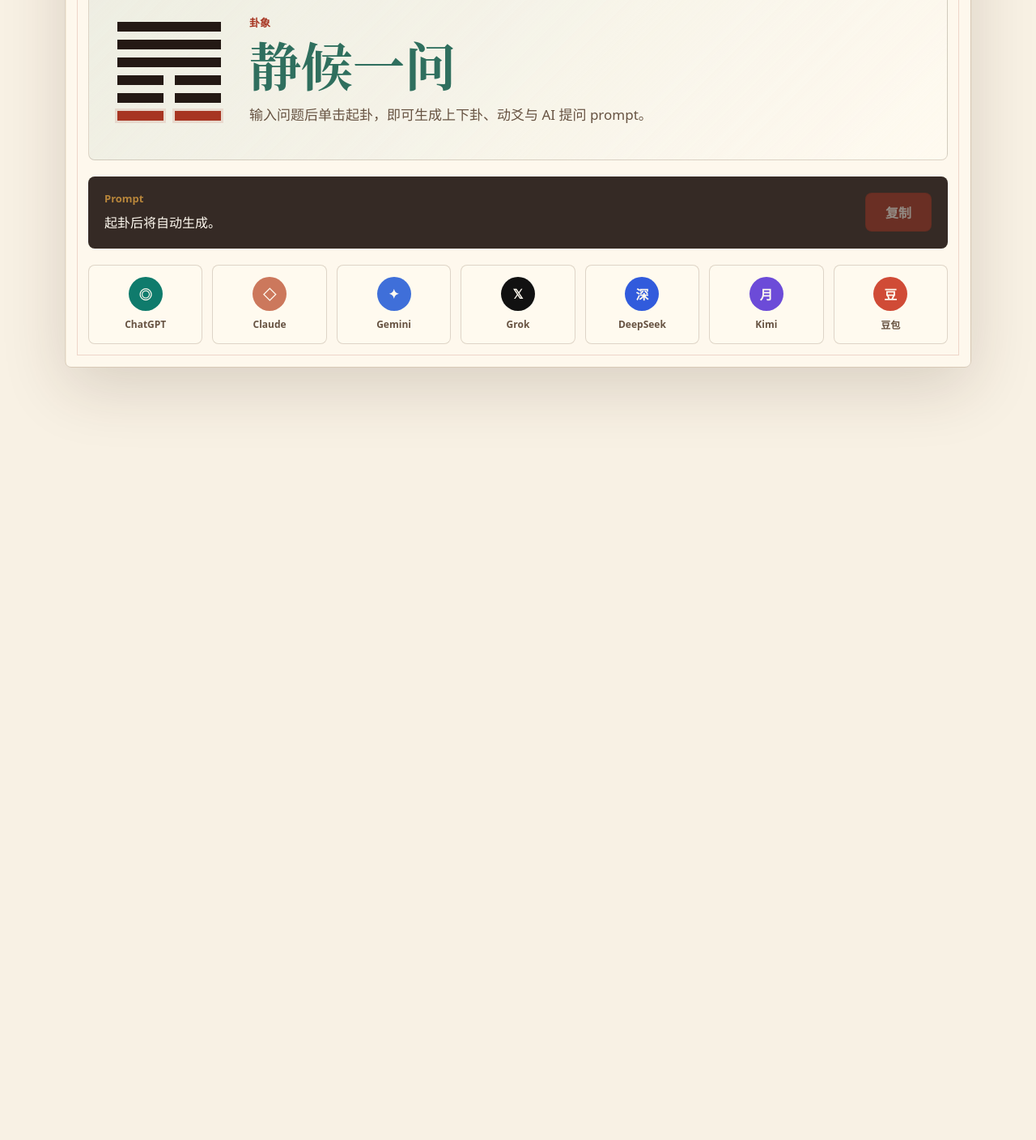
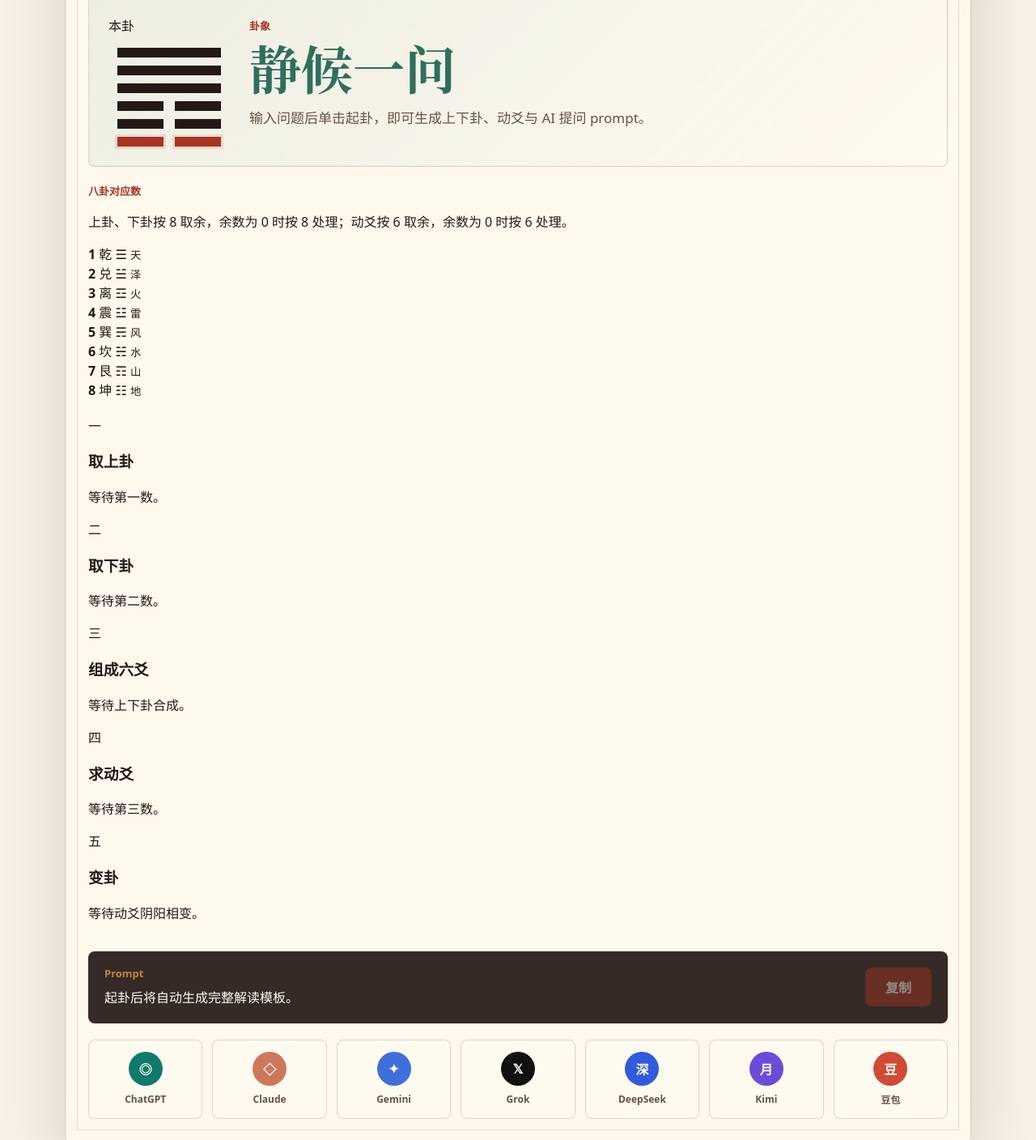
Before and after one commit to jas0nh/meihua-three-numbers, a plain HTML site: page index.html in a window 1280 px wide. Shown: the part 688-2096 px from the top of the page at 81% size. Before the commit the page ends 1198 px from the top, so only its background shows below. Drawn offline with Linux system fonts and the light colour scheme.

Commit message:
Update detailed divination walkthrough

```diff
--- a/index.html
+++ b/index.html
@@ -17,7 +17,7 @@
         <div class="hero-copy">
           <p class="eyebrow">三数成象 · 动静相生</p>
           <h1 id="page-title">梅花三数起卦</h1>
-          <p class="subtitle">默念所问，取三数成卦。上卦、下卦、动爻一并生成，再带着结果向 AI 求解。</p>
+          <p class="subtitle">默念所问，取三数成卦。先明问题，再看本卦、动爻与变卦，最后带着完整卦象向 AI 求解。</p>
         </div>
       </section>
 
@@ -51,7 +51,10 @@
         </div>
 
         <section class="result" id="result" aria-live="polite">
-          <div class="hexagram-lines" id="hexagramLines" aria-hidden="true"></div>
+          <div class="hexagram-stack">
+            <p>本卦</p>
+            <div class="hexagram-lines" id="hexagramLines" aria-hidden="true"></div>
+          </div>
           <div class="result-copy">
             <p class="result-label">卦象</p>
             <h2 id="hexagramName">静候一问</h2>
@@ -59,10 +62,56 @@
           </div>
         </section>
 
+        <section class="method-card" aria-label="八卦对应数">
+          <div>
+            <p class="result-label">八卦对应数</p>
+            <p>上卦、下卦按 8 取余，余数为 0 时按 8 处理；动爻按 6 取余，余数为 0 时按 6 处理。</p>
+          </div>
+          <div class="trigram-grid" id="trigramGrid"></div>
+        </section>
+
+        <section class="calculation" aria-label="起卦推演过程">
+          <article class="calc-step" id="stepUpper">
+            <span>一</span>
+            <div>
+              <h3>取上卦</h3>
+              <p>等待第一数。</p>
+            </div>
+          </article>
+          <article class="calc-step" id="stepLower">
+            <span>二</span>
+            <div>
+              <h3>取下卦</h3>
+              <p>等待第二数。</p>
+            </div>
+          </article>
+          <article class="calc-step" id="stepOriginal">
+            <span>三</span>
+            <div>
+              <h3>组成六爻</h3>
+              <p>等待上下卦合成。</p>
+            </div>
+          </article>
+          <article class="calc-step" id="stepMoving">
+            <span>四</span>
+            <div>
+              <h3>求动爻</h3>
+              <p>等待第三数。</p>
+            </div>
+          </article>
+          <article class="calc-step" id="stepChanged">
+            <span>五</span>
+            <div>
+              <h3>变卦</h3>
+              <p>等待动爻阴阳相变。</p>
+            </div>
+          </article>
+        </section>
+
         <section class="prompt-block" aria-label="AI 解读提示词">
           <div>
             <p class="result-label">Prompt</p>
-            <p id="promptText">起卦后将自动生成。</p>
+            <p id="promptText">起卦后将自动生成完整解读模板。</p>
           </div>
           <button id="copyPrompt" type="button" disabled>复制</button>
         </section>
```
